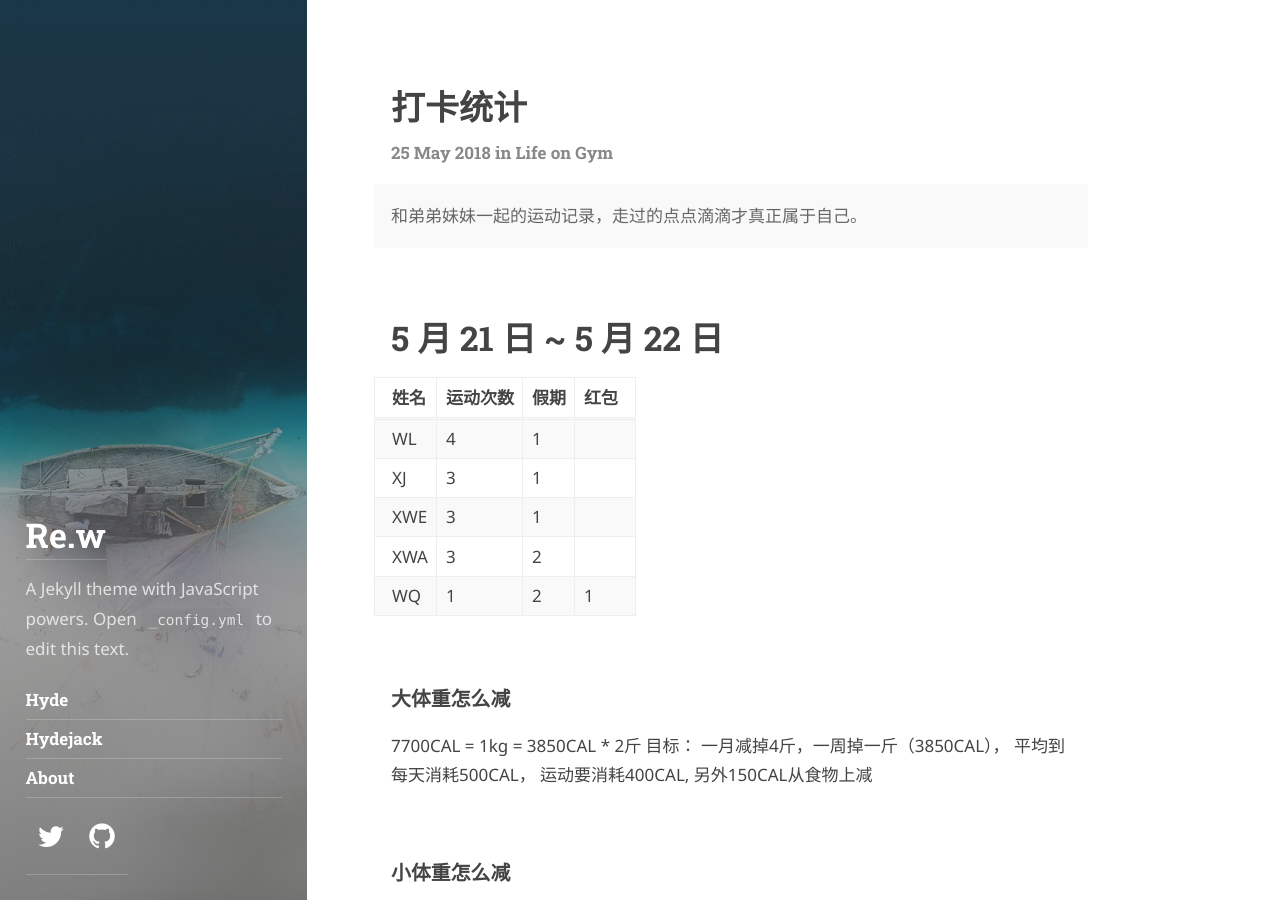
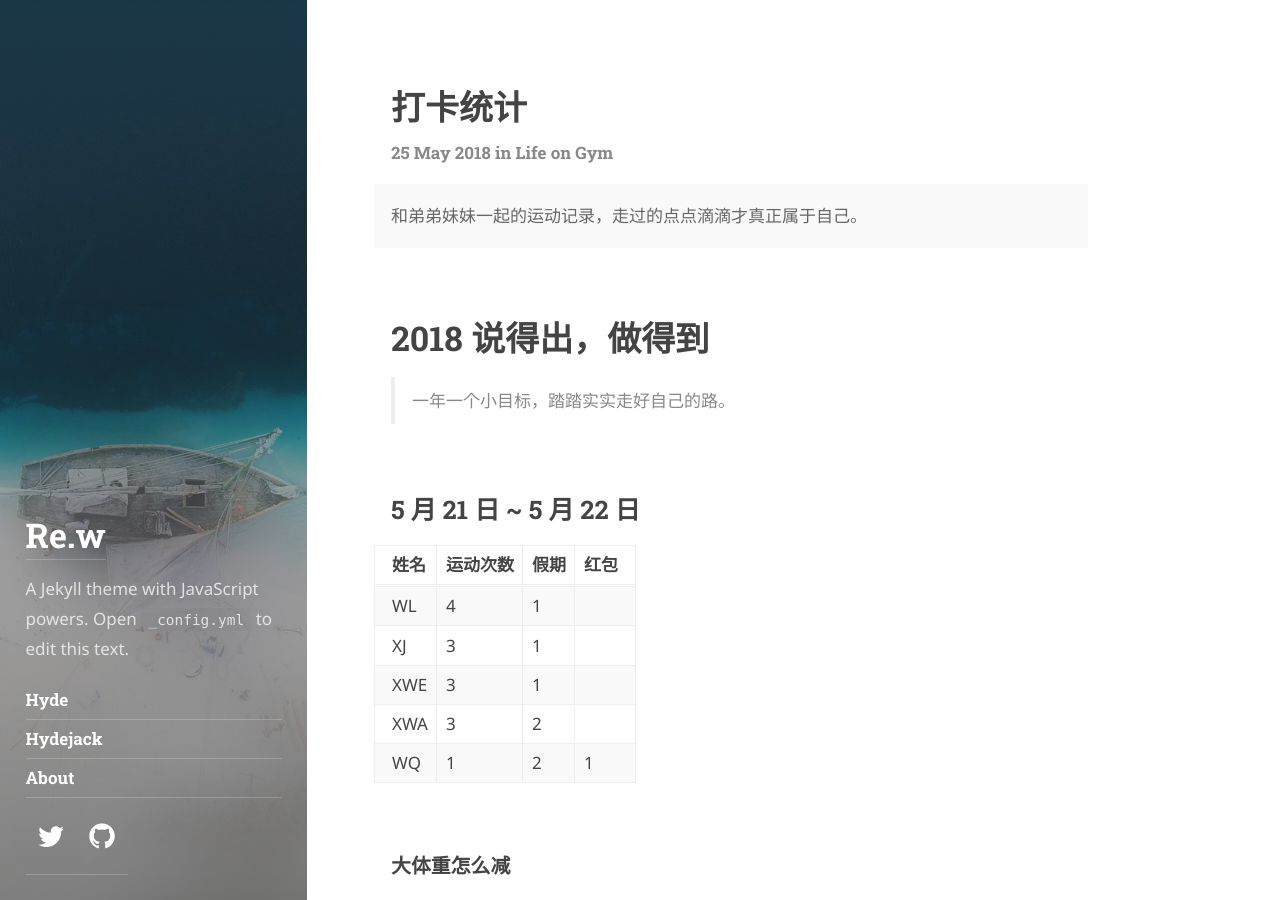
Before and after one commit to wangat2001/wangat2001.github.io, a Jekyll site: the page built from _posts/2018-05-25-weekly_sport_report.md, in a window 1280 px wide and 900 px high. Built offline with Jekyll 4.4.1, drawn with Linux system fonts in a browser that asks for light colours; some web fonts are replaced.

Commit message:
pos update

```diff
--- a/_posts/2018-05-25-weekly_sport_report.md
+++ b/_posts/2018-05-25-weekly_sport_report.md
@@ -8,7 +8,11 @@ description: >
 tags: [gym]
 ---
 
-# 5 月 21 日 ~  5 月 22 日
+# 2018 说得出，做得到
+> 一年一个小目标，踏踏实实走好自己的路。
+
+
+## 5 月 21 日 ~  5 月 22 日
 
 
 | 姓名 | 运动次数           | 假期 | 红包|
```
